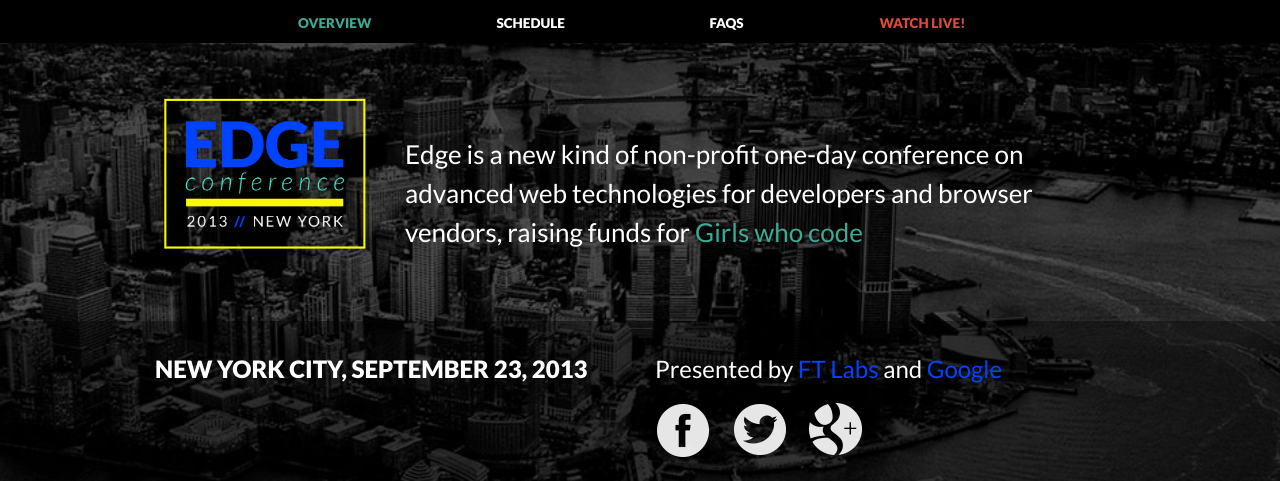
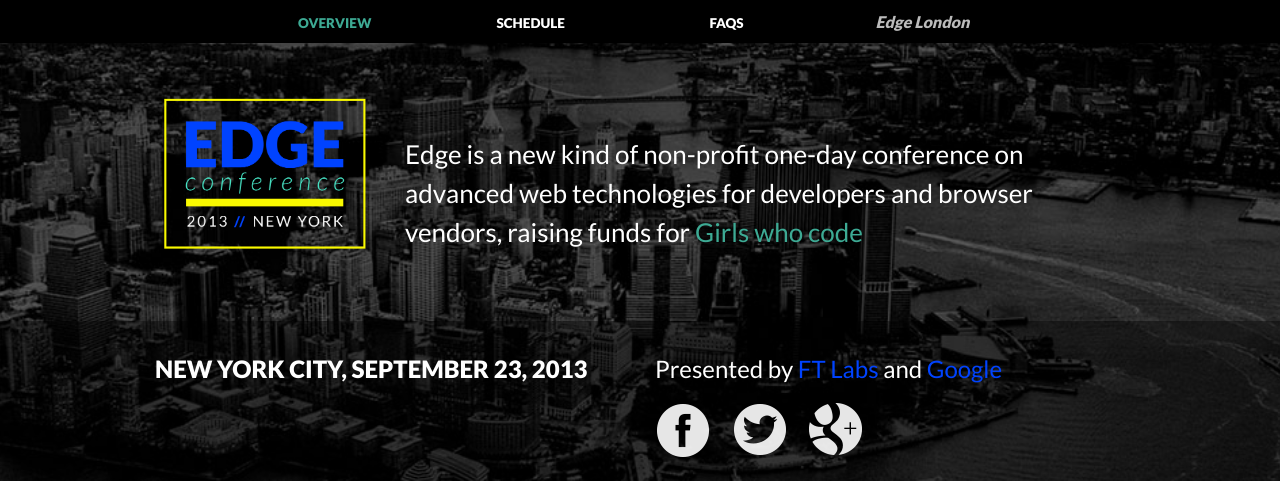
Before and after one commit to triblondon/edgeconf, a PHP site: page /2013-nyc/ in a window 1280 px wide. Shown: the top 481 px of the page. Run offline with PHP 8.4, Linux system fonts and the light colour scheme.

Commit message:
remove live streaming page

```diff
--- a/public/2013-nyc/faq.html
+++ b/public/2013-nyc/faq.html
@@ -25,8 +25,8 @@
 				<li><a href="index.html">Overview</a></li>
 				<li><a href="schedule.html">Schedule</a></li>
 				<li><a href="faq.html" class="active">FAQs</a></li>
-				<!--<li><a href="/2013-london" style='color: #bbb; font-style: italic; font-size: 90%; text-transform: none'>Edge London</a></li>-->
-        <li><a href="live.html" style="color: #dd4b39;">Watch LIVE!</a></li>
+				<li><a href="/2013-london" style='color: #bbb; font-style: italic; font-size: 90%; text-transform: none'>Edge London</a></li>
+
 			</ul>
 			<i class="icon-reorder"></i>
 		</nav>
--- a/public/2013-nyc/index.html
+++ b/public/2013-nyc/index.html
@@ -29,8 +29,7 @@
 				<li><a href="index.html" class="active">Overview</a></li>
 				<li><a href="schedule.html">Schedule</a></li>
 				<li><a href="faq.html">FAQs</a></li>
-				<!--<li><a href="/2013-london" style='color: #bbb; font-style: italic; font-size: 90%; text-transform: none'>Edge London</a></li>-->
-        <li><a href="live.html" style="color: #dd4b39;">Watch LIVE!</a></li>
+				<li><a href="/2013-london" style='color: #bbb; font-style: italic; font-size: 90%; text-transform: none'>Edge London</a></li>
 			</ul>
 			<i class="icon-reorder"></i>
 		</nav>
--- a/public/2013-nyc/schedule.html
+++ b/public/2013-nyc/schedule.html
@@ -33,8 +33,7 @@
 				<li><a href="index.html">Overview</a></li>
 				<li><a href="schedule.html" class="active">Schedule</a></li>
 				<li><a href="faq.html">FAQs</a></li>
-				<!--<li><a href="/2013-london" style='color: #bbb; font-style: italic; font-size: 90%; text-transform: none'>Edge London</a></li>-->
-        <li><a href="live.html" style="color: #dd4b39;">Watch LIVE!</a></li>
+				<li><a href="/2013-london" style='color: #bbb; font-style: italic; font-size: 90%; text-transform: none'>Edge London</a></li>
 			</ul>
 			<i class="icon-reorder"></i>
 		</nav>
--- a/public/index.php
+++ b/public/index.php
@@ -1,3 +1,3 @@
 <?php
 
-header('Location: /2013-nyc/live.html');
+header('Location: /2013-nyc/');
```
